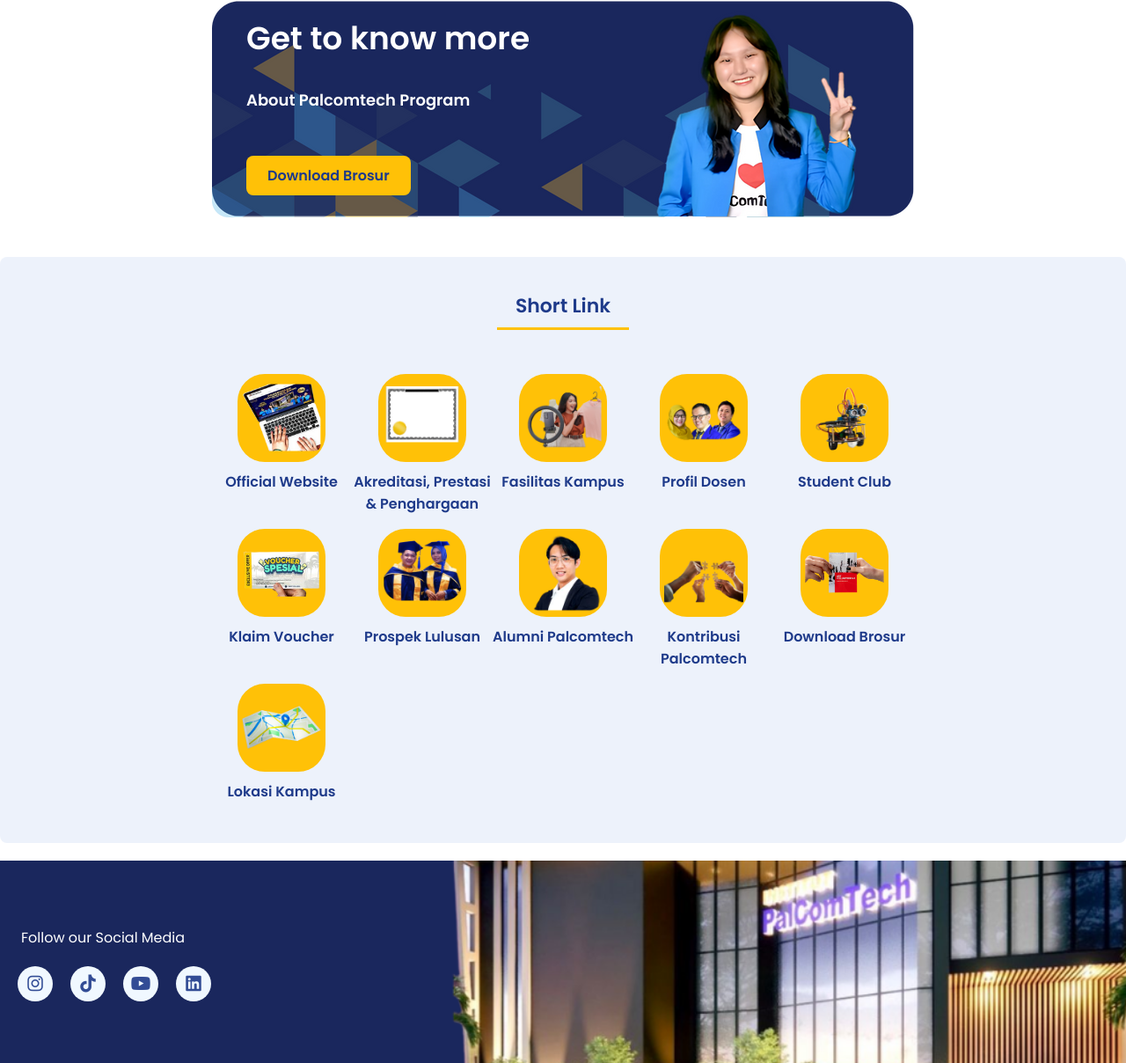
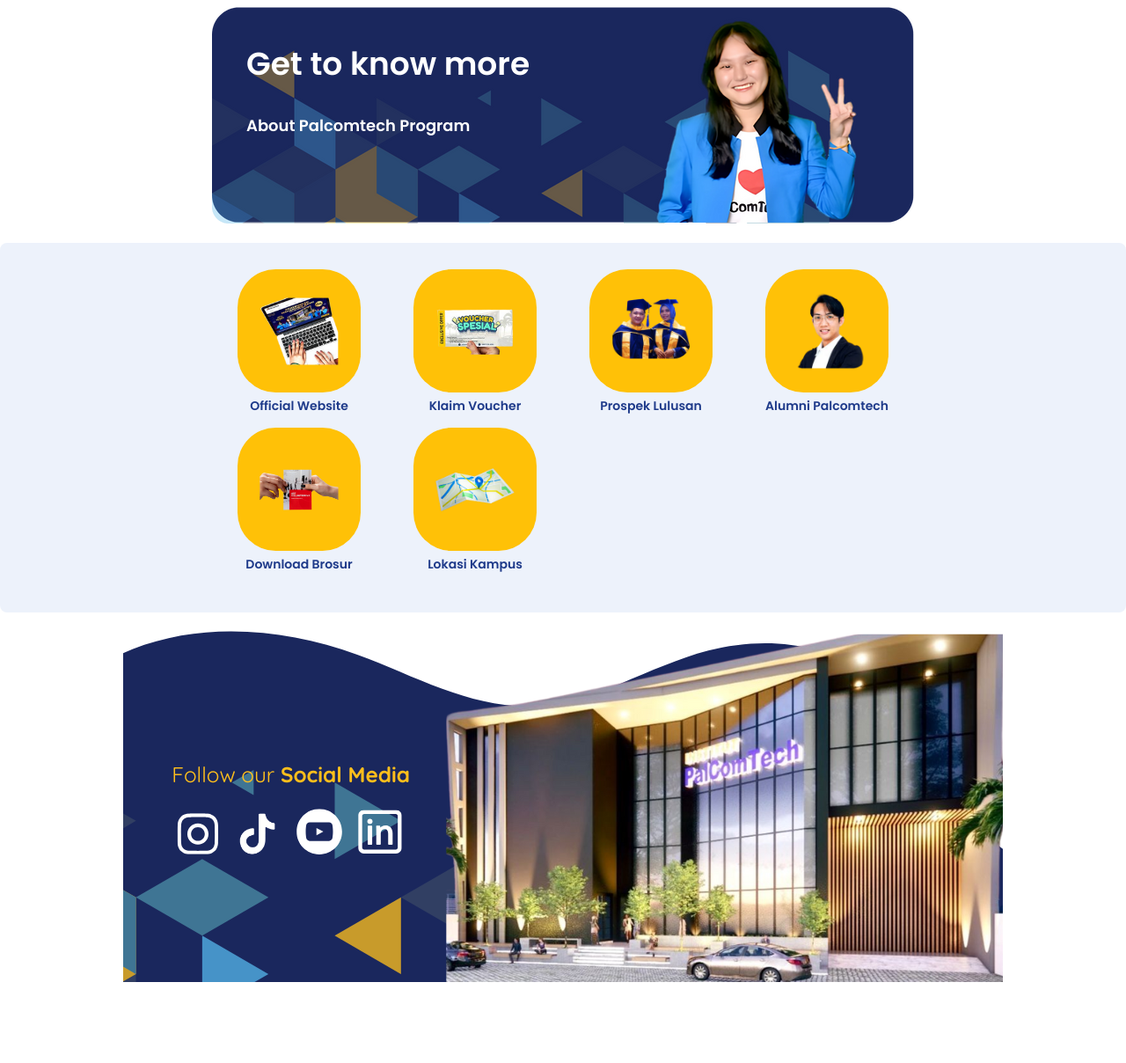
Before and after one commit to dn-p/bio-site-palcom-v2, a plain HTML site: page index.html in a window 1280 px wide. Shown: the part 1373-2581 px from the top of the page at 88% size. After the commit the page ends 2489 px from the top, so only its background shows below. Drawn offline with Linux system fonts and the light colour scheme.

Commit message:
revisi terakhir katanya

```diff
--- a/index.html
+++ b/index.html
@@ -15,7 +15,6 @@
         <div class="hero-content">
             <h1>Prepare Your Future in a <span class="highlight">Smart Campus</span></h1>
             <p>Top #100 Indonesian Campus</p>
-            <a href="#" class="cta-button">Daftar Sekarang</a>
         </div>
     </header>
 
@@ -24,9 +23,24 @@
         <h2>Link Pendaftaran</h2>
         <div class="grid-container">
             <div class="grid-item">
-                <a href=""> <div class="icon-circle"><img src="images/toga3.png"></div></a>
-                <p>Daftar Sarjana</p>
+                <a href="">
+                    <div class="icon-circle">
+                        <img src="images/toga3.png">
+                         <!-- Tambahkan teks di dalam box -->
+                    </div>
+                    <p>Daftar Sarjana</p>
+                </a>
             </div>
+            <div class="grid-item">
+                <a href="">
+                    <div class="icon-circle">
+                        <img src="asset/togaa.png">
+                         <!-- Tambahkan teks di dalam box -->
+                    </div>
+                    <p>Daftar Profesional 1 Tahun</p>
+                </a>
+            </div>
+
             <div class="grid-item">
                 <a href=""> <div class="icon-circle"><img src="asset/togaa.png"></div></a>
                 <p>Daftar Profesional 1 Tahun</p>
@@ -44,11 +58,10 @@
     </section>
 
  <!-- COFFEE TALK BANNER -->
- <section class="coffee-talk">
+<section class="coffee-talk">
     <div class="coffee-talk-content">
         <h2>Coffee Talk</h2>
         <p>Join our Coffee Talk <br><span> get more information about our campus</span></p>
-        <a href="#" class="ct-button">Join Coffee Talk</a>
     </div>
 </section>
  <!-- BEASISWA BANNER -->
@@ -56,7 +69,6 @@
         <div class="beasiswa-content">
             <h2>Raih Beasiswa</h2>
             <p>Hingga 2.2 Milyar</p>
-            <a href="#" class="ct-button">Daftar Beasiswa</a>
         </div>
 </section>
  <!-- INFO BANNER -->
@@ -64,43 +76,17 @@
     <div class="info-content">
         <h2>Get to know more</h2>
         <p>About Palcomtech Program</p>
-        <a href="#" class="ct-button">Download Brosur</a>
     </div>
 </section>
 <!-- SHORT LINK -->
 <section class="short-link">
-        <h2>Short Link</h2>
+
         <div class="grid-container">
             <div class="grid-item">
                 <a href="">
                     <div class="icon-circle"><img src="asset/web.png"></div>
                 </a>
                 <p>Official Website</p>
-            </div>
-            <div class="grid-item">
-                <a href="">
-                    <div class="icon-circle"><img src="asset/akre.png"></div>
-                </a>
-                <p>Akreditasi, Prestasi & Penghargaan</p>
-            </div>
-            <div class="grid-item">
-                <a href="">
-                    <div class="icon-circle"><img src="asset/faskam.png"></div>
-                </a>
-                <p>Fasilitas Kampus</p>
-            </div>
-            <div class="grid-item">
-                <a href="">
-                    <div class="icon-circle"><img src="asset/dosen.png"></div>
-                </a>
-                <p>Profil Dosen</p>
-            </div>
-            <div class="grid-item">
-                <a href="">
-                    <div class="icon-circle">
-                        <img src="asset/club.png"></div>
-                </a>
-                <p>Student Club</p>
             </div>
             <div class="grid-item">
                 <a href="">
@@ -119,12 +105,6 @@
                     <div class="icon-circle"><img src="asset/alumni.png"></div>
                 </a>
                 <p>Alumni Palcomtech</p>
-            </div>
-            <div class="grid-item">
-                <a href="">
-                    <div class="icon-circle"><img src="asset/kontr.png"></div>
-                </a>
-                <p>Kontribusi Palcomtech</p>
             </div>
             <div class="grid-item">
                 <a href="">
@@ -151,18 +131,22 @@
 
     <!-- FOOTER -->
     <footer class="footer">
+        <img src="asset/footerbg.png" alt="Palcomtech Logo" usemap="#image-map">
+
+        <map name="image-map">
+            <area target="_blank" alt="Instagram" title="Instagram" href="https://instagram.com" coords="62,207,108,256" shape="rect">
+            <area target="_blank" alt="TikTok" title="TikTok" href="https://tiktok.com" coords="133,252,167,204" shape="rect">
+            <area target="_blank" alt="YouTube" title="YouTube" href="https://youtube.com" coords="221,229,26" shape="circle">
+            <area target="_blank" alt="LinkedIn" title="LinkedIn" href="https://linkedin.com" coords="268,255,315,202" shape="rect">
+        </map>
+
         <div class="footer-content">
             <div class="footer-text">
-                <p>Follow our <span>Social Media</span></p>
-                <div class="social-icons">
-                    <a href="#"><i class="fab fa-instagram"></i></a>
-                    <a href="#"><i class="fab fa-tiktok"></i></a>
-                    <a href="#"><i class="fab fa-youtube"></i></a>
-                    <a href="#"><i class="fab fa-linkedin"></i></a>
-                </div>
+                <!-- Tambahkan teks atau elemen lain di sini -->
             </div>
         </div>
     </footer>
+
 
 <script src="app.js"></script>
 
--- a/style.css
+++ b/style.css
@@ -11,7 +11,7 @@
     flex-direction: column;
     text-align: center;
     align-items: center;
-    background: url('images/header2.jpg') no-repeat center /cover;
+    background: url('images/header.png') no-repeat center /cover;
     padding: 50px 20px;
 }
 
@@ -33,6 +33,7 @@
 }
 
 .hero p {
+    font-weight: bold;
     color: #FFC107;
     font-size: 18px;
     margin-top: 5px;
@@ -43,20 +44,6 @@
     color: #1E3A8A;
 }
 
-.cta-button {
-    background: #FFC107;
-    color: #1E3A8A;
-    padding: 10px 24px;
-    text-decoration: none;
-    font-weight: bold;
-    border-radius: 8px;
-    display: inline-block;
-    transition: background 0.3s ease, color 0.3s ease;
-}
-.cta-button:hover {
-    background: #1E3A8A;
-    color: #FFC107;
-}
 
 /* LINK PENDAFTARAN */
 .registration,
@@ -117,7 +104,7 @@
 /* Grid Layout */
 .grid-container {
     display: grid;
-    grid-template-columns: repeat(auto-fit, minmax(150px, 1fr));
+    grid-template-columns: repeat(auto-fit, minmax(170px, 1fr));
     gap: 0px;
     justify-content: center;
     text-align: center;
@@ -132,93 +119,69 @@
     align-items: center;
 }
 
-.grid-item p {
-    font-size: 16px;
-    color: #000;
-    margin-top: 10px;
-}
+
 
 /* Circle Wrapper */
 .icon-circle {
-    width: 100px;
-    height: 100px;
+    width: 120px;
+    height: 120px;
     background: #FFC107;
     border-radius: 31%;
     display: flex;
+    flex-direction: column; /* Agar teks berada di bawah gambar */
     justify-content: center;
     align-items: center;
+    padding: 10px; /* Tambahkan padding agar lebih rapi */
+    position: relative;
 }
 
-/* Image Styling */
 .icon-circle img {
     width: 60px;
     height: 60px;
-    border-radius: 10%;
+    border-radius: 0%;
+}
+
+.icon-circle a{
+    text-decoration: none;
+}
+.icon-circle p {
+    color: #ffffff; /* Warna teks */
+    font-size: 12px;
+    font-weight: bold;
+    text-decoration: none;
+    margin-top: 5px; /* Jarak antara gambar dan teks */
 }
 
 /* Text Styling */
-.grid-item p {
-    margin-top: 10px;
-    font-weight: bold;
-    color: #1E3A8A;
-    text-decoration: none;
-}
 .grid-item img {
     width: 90px;
     height: auto;
 }
-
+.grid-item p{
+    color: #1E3A8A;
+    font-size: 14px;
+    font-weight: bold;
+    margin-top: 5px; /* Jarak antara gambar dan teks */
+    text-decoration: none;
+}
+.grid-item a {
+    text-decoration: none;
+}
 
 /* FOOTER */
-footer
-{
-    position: static;
-    background: url('images/footer.png') no-repeat center /cover;
-    padding: 60px 10px;
-    flex-direction: column;
-}
-
-.social-icons {
-    display: flex;
-    justify-content:flex-start
-}
-
-.social-icons a {
-    text-decoration: none;
-    width: 40px;
-    height: 40px;
-    background-color: aliceblue;
-    margin: 10px;
-    border-radius: 50%;
+footer {
+    color: #fff;
+    padding: 0px 0;
     display: flex;
     justify-content: center;
     align-items: center;
-}
-.social-icons a:hover
-{
-    transform: translateY(-10px);
-    transition: transform 0.3s;
+    position: relative;
 }
 
-.social-icons a i {
-    color: #1E3A8A;
-    font-size: 20px;
-    transition: 0.3s;
-    opacity: 0.9;
-
-}
-.social-icons img {
-    width: 40px;
-}
-
-
-footer p
-{
-    margin-left: 14px;
-    color: #fff;
-    margin-top: 15px;
-    margin-bottom: 10px;
-    font-size: 16px;
+.footer img {
+    max-width: 100%;
+    height: auto;
+    display: block;
 }
 
 /* Coffee Talk Banner */
@@ -226,6 +189,7 @@
     background: url('asset/coffees.png') no-repeat center center;
     padding: 50px 0px;
     width: 100vw;
+    height: auto;
     display: flex;
     justify-content: center; /* Memastikan kontennya tetap di tengah */
 }
@@ -242,6 +206,7 @@
     font-size: 36px;
     font-weight: bold;
 }
+
 .coffee-talk p span {
     color: #ffffff;
     font-weight: lighter;
@@ -253,26 +218,11 @@
     margin-bottom: 20px;
 }
 
-.ct-button {
-    background: #FFC107;
-    color: #1E3A8A;
-    padding: 10px 24px;
-    font-weight: bold;
-    text-decoration: none;
-    border-radius: 8px;
-    display: inline-block; /* Pastikan tombol hanya sebesar kontennya */
-    transition: background 0.3s ease, color 0.3s ease;
-}
-
-.ct-button:hover {
-    background: #1E3A8A;
-    color: #FFC107;
-}
 
 /* BANNER BEASISWA */
 .banner-beasiswa {
     background: url('asset/beas.png') no-repeat center center;
-    padding: 60px 0px;
+    padding: 50px 0px;
     width: 100vw;
     display: flex;
     justify-content: center; /* Memastikan kontennya tetap di tengah */
@@ -299,21 +249,6 @@
     margin-bottom: 20px;
 }
 
-.ct-button {
-    background: #FFC107;
-    color: #1E3A8A;
-    padding: 10px 24px;
-    font-weight: bold;
-    text-decoration: none;
-    border-radius: 8px;
-    display: inline-block; /* Pastikan tombol hanya sebesar kontennya */
-    transition: background 0.3s ease, color 0.3s ease;
-}
-
-.ct-button:hover {
-    background: #1E3A8A;
-    color: #FFC107;
-}
 
 /* BANNER KAMPUS */
 .banner-info {
@@ -347,22 +282,6 @@
     color: #ffffff;
     font-size: 18px;
     margin-bottom: 50px;
-}
-
-.ct-button {
-    background: #FFC107;
-    color: #1E3A8A;
-    padding: 10px 24px;
-    font-weight: bold;
-    text-decoration: none;
-    border-radius: 8px;
-    display: inline-block; /* Pastikan tombol hanya sebesar kontennya */
-    transition: background 0.3s ease, color 0.3s ease;
-}
-
-.ct-button:hover {
-    background: #1E3A8A;
-    color: #FFC107;
 }
 
 /* chat admin */
```
Also changed, not shown: asset/footerbg.png (added), images/header.jpg (deleted), images/header.png (added), images/slink1.png (added).
